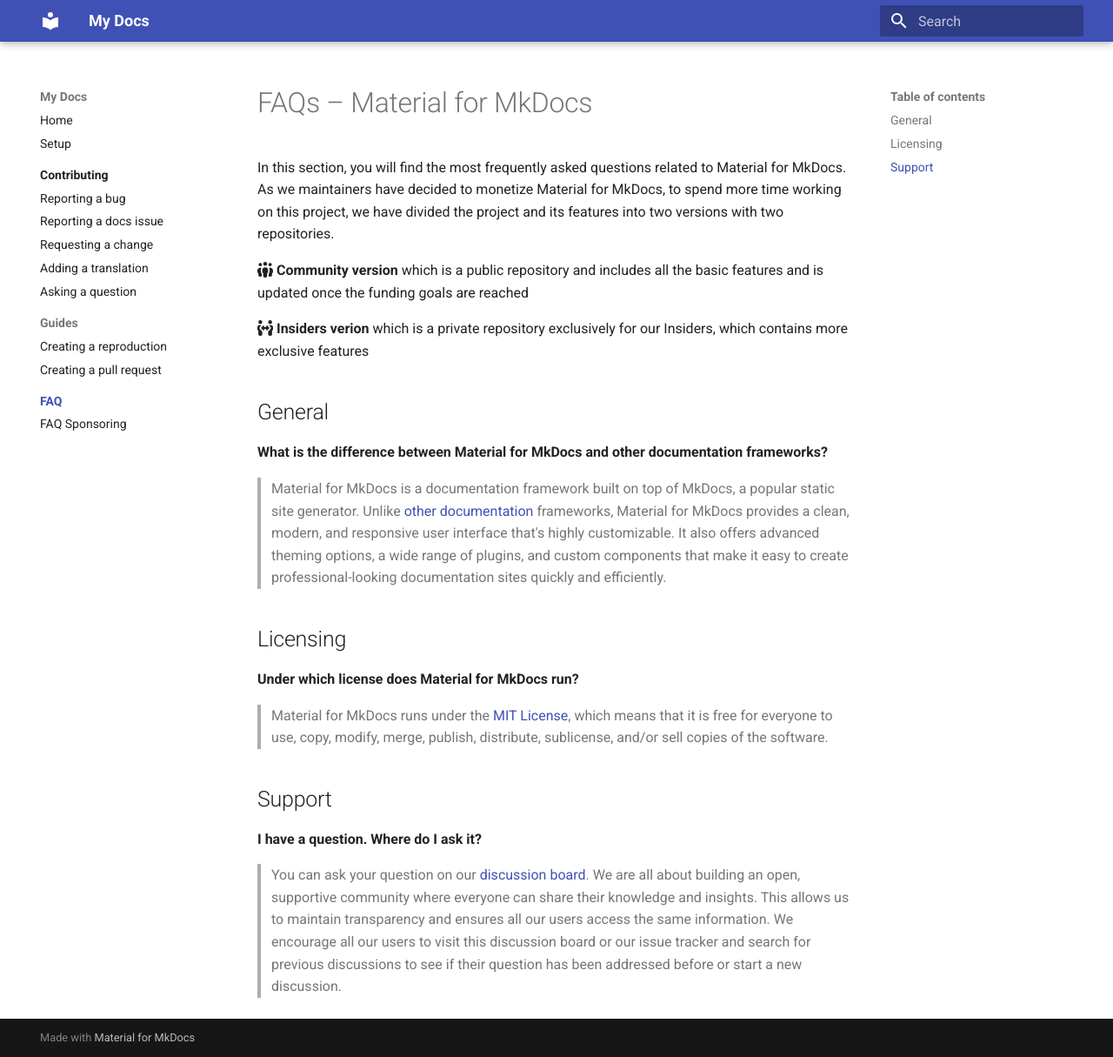
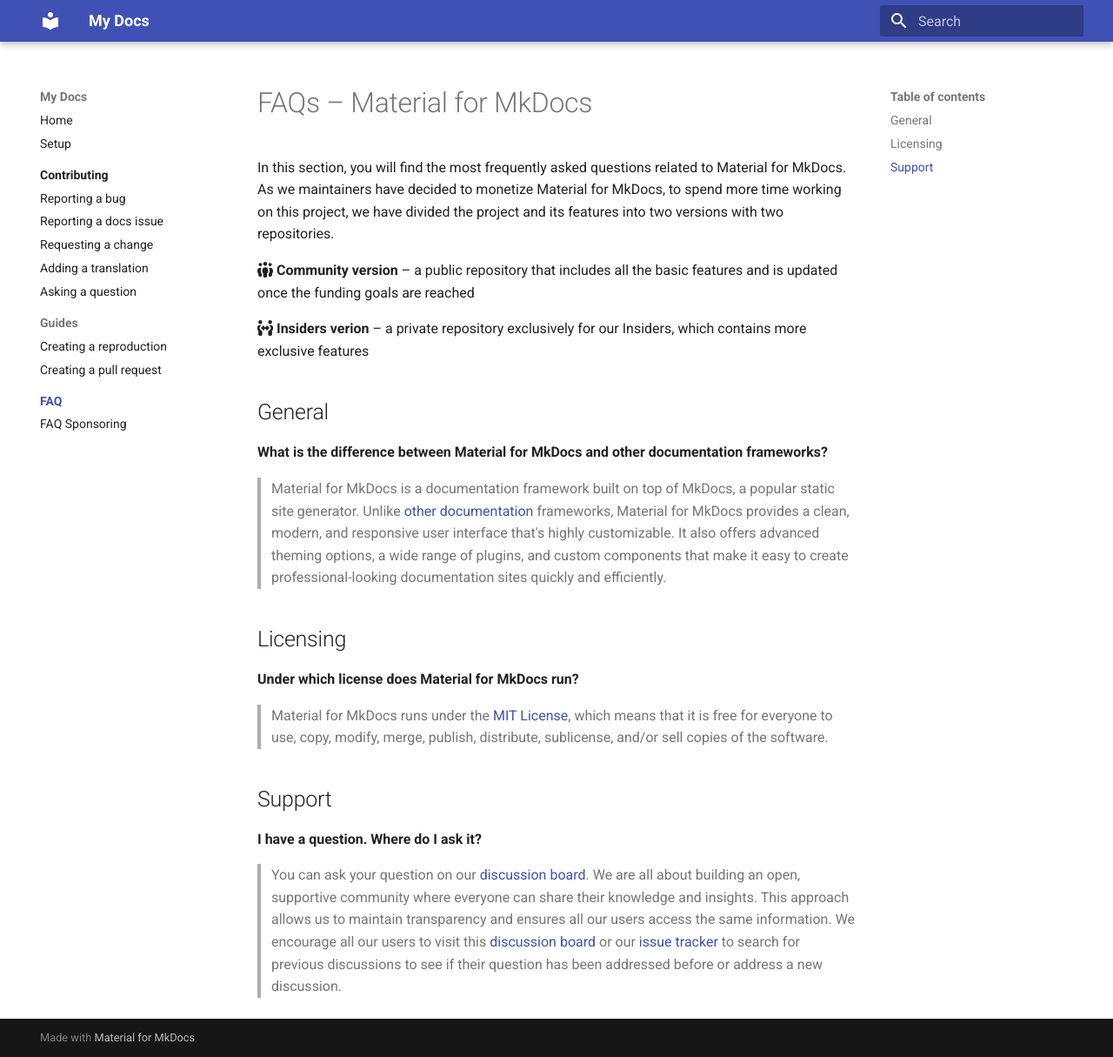
Before and after one commit to katharinalisalin/demo-bug-template, an MkDocs documentation site: the page built from docs/faq/index.md, in a window 1280 px wide and 1215 px high. Shown: the whole window at 87% size. Built offline with MkDocs 1.6.1 and Material for MkDocs 9.7.7, drawn with Linux system fonts in a browser that asks for light colours.

```diff
--- a/docs/faq/index.md
+++ b/docs/faq/index.md
@@ -5,11 +5,11 @@ Material for MkDocs. As we maintainers have decided to monetize Material for
 MkDocs, to spend more time working on this project, we have divided the project
 and its features into two versions with two repositories.
 
-:fontawesome-solid-people-group: __Community version__ which is a public
-repository and includes all the basic features and is updated once the funding
+:fontawesome-solid-people-group: __Community version__ – a public
+repository that includes all the basic features and is updated once the funding
 goals are reached
 
-:fontawesome-solid-people-arrows: __Insiders verion__ which is a private
+:fontawesome-solid-people-arrows: __Insiders verion__ – a private
 repository exclusively for our Insiders, which contains more exclusive features
 
 
@@ -41,9 +41,10 @@ and/or sell copies of the software.
 __I have a question. Where do I ask it?__
 > You can ask your question on our [discussion board]. We are all about building
 an open, supportive community where everyone can share their knowledge and
-insights. This allows us to maintain transparency and ensures all our users
-access the same information. We encourage all our users to visit this discussion
-board or our issue tracker and search for previous discussions to see if their
-question has been addressed before or start a new discussion.
+insights. This approach allows us to maintain transparency and ensures all our
+users access the same information. We encourage all our users to visit this
+[discussion board] or our [issue tracker] to search for previous discussions to
+see if their question has been addressed before or address a new discussion.
 
   [discussion board]: https://github.com/squidfunk/mkdocs-material/discussions
+  [issue tracker]: https://github.com/squidfunk/mkdocs-material/issues
```
Also changed, not shown: docs/faq/insiders-version.md (+63 -61 lines).
